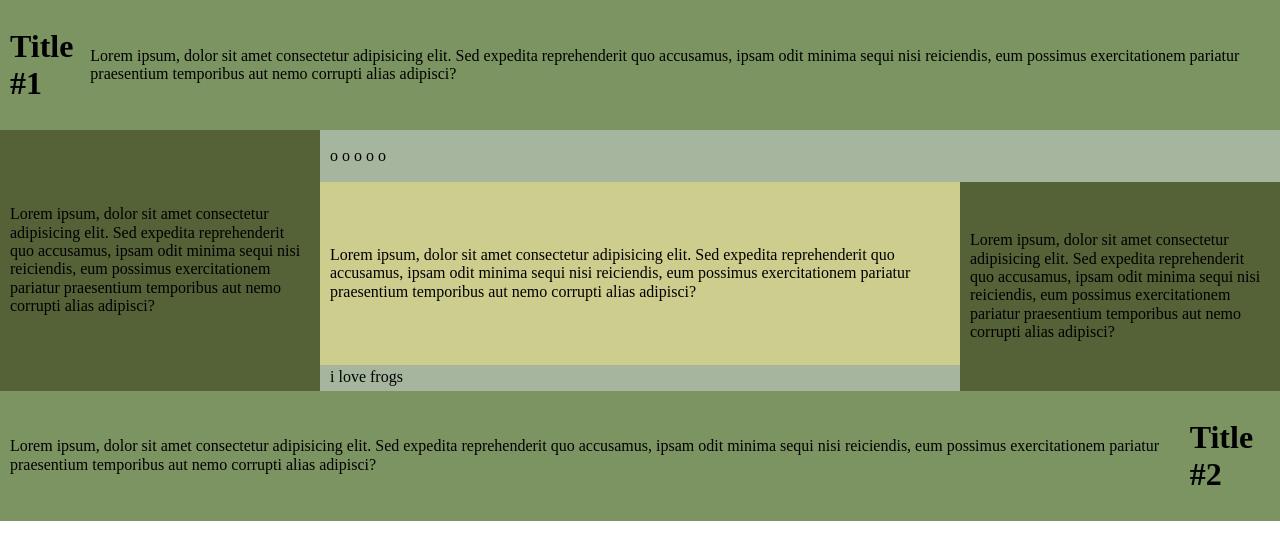
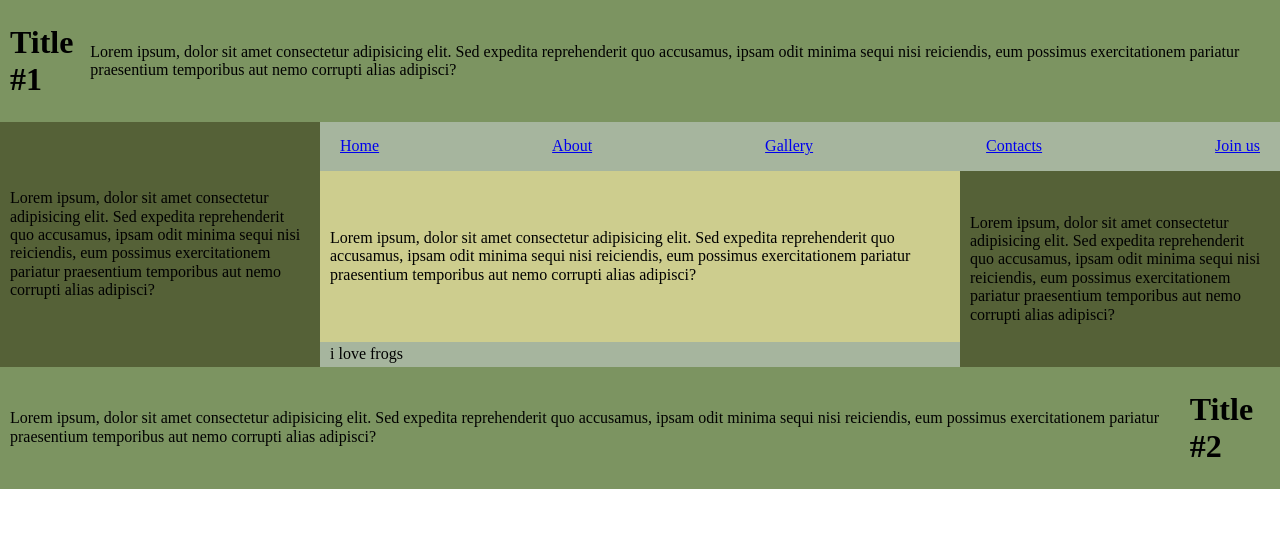
Before and after one commit to Snakeheart404/WebLab1, a plain HTML site: page index.html in a window 1280 px wide. Drawn offline with Linux system fonts and the light colour scheme.

Commit message:
added navigation

```diff
--- a/css/styles.css
+++ b/css/styles.css
@@ -37,6 +37,8 @@
 .navigation {
 	display: flex;
     justify-content: space-between;
+	padding-right: 20px;
+	padding-left: 20px;
     align-items: center;
 	background: #a6b59e;
 	grid-area: 2 / 2 / 2 / 4;
--- a/index.html
+++ b/index.html
@@ -40,11 +40,30 @@
                 </p>
             </right-sider>
 
+			<navigation class="navigation">
+                <a href="index.html">Home</a>
+				<a href="index.html">About</a>
+				<a href="index.html">Gallery</a>
+				<a href="index.html">Contacts</a>
+				<a href="index.html">Join us</a>
+            </navigation>
+
+			<main class="main">
+                <p>
+                    Lorem ipsum, dolor sit amet consectetur adipisicing elit. Sed expedita reprehenderit quo
+                        accusamus,
+                        ipsam odit minima sequi nisi reiciendis, eum possimus exercitationem pariatur praesentium
+                        temporibus
+                        aut nemo corrupti alias adipisci?
+                </p>
+            </main>
+
 			<bottom-sider class="bottom-sider">
                 <p>
                     i love frogs
                 </p>
             </bottom-sider>
+
 			<footer class="footer">
                 <p>
 				        Lorem ipsum, dolor sit amet consectetur adipisicing elit. Sed expedita reprehenderit quo
@@ -55,20 +74,7 @@
                 </p>
 				<h1 class="footer_title">Title #2</h1>
             </footer>
-			<main class="main">
-                <p>
-                    Lorem ipsum, dolor sit amet consectetur adipisicing elit. Sed expedita reprehenderit quo
-                        accusamus,
-                        ipsam odit minima sequi nisi reiciendis, eum possimus exercitationem pariatur praesentium
-                        temporibus
-                        aut nemo corrupti alias adipisci?
-                </p>
-            </main>
-			<navigation class="navigation">
-                <p>
-                    o o o o o
-                </p>
-            </navigation>
+
 	</div>
 
 </body>
```
